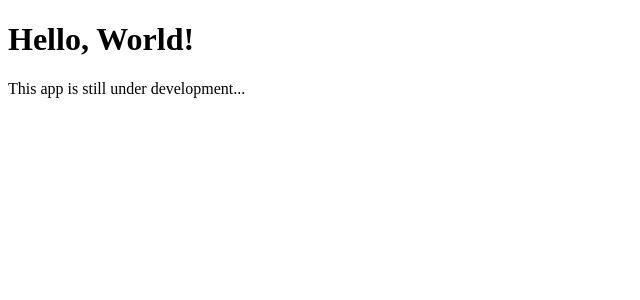
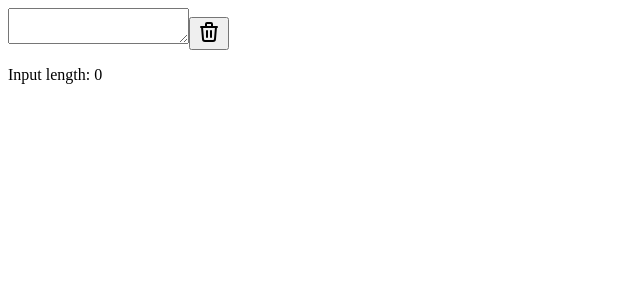
Before and after one commit to hilde801/qr-code-generator, a React (Vite) app: page / in a window 1280 px wide. Shown: the top 300 px of the page, without its empty margins (0-640 px from the left). Built offline with nearby package versions, Linux system fonts and the light colour scheme.

Commit message:
Added and implemented UserInput component

```diff
--- a/src/components/app/index.tsx
+++ b/src/components/app/index.tsx
@@ -1,10 +1,12 @@
 import { FC } from "react";
+import UserInput from "../userinput";
 
 const App: FC = () => {
+	const onInputUserInput = (text: string) => {};
+
 	return (
 		<>
-			<h1>Hello, World!</h1>
-			<p>This app is still under development...</p>
+			<UserInput onInput={onInputUserInput} />
 		</>
 	);
 };
--- /dev/null
+++ b/src/components/userinput/index.tsx
@@ -0,0 +1,33 @@
+import { FC, FormEvent, FormEventHandler, MouseEventHandler, useState } from "react";
+import IconTrash from "../../icons/icontrash";
+import UserInputProps from "./props";
+
+const UserInput: FC<UserInputProps> = (props: UserInputProps) => {
+	const [inputLength, setInputLength] = useState<number>(0);
+
+	const onInputTextArea: FormEventHandler = (event: FormEvent<HTMLTextAreaElement>): void => {
+		event.preventDefault();
+
+		setInputLength(event.currentTarget.value.length);
+		props.onInput(event.currentTarget.value);
+	};
+
+	const onClickResetButton: MouseEventHandler = () => {
+		setInputLength(0);
+		props.onInput("");
+	};
+
+	return (
+		<form>
+			<textarea onInput={onInputTextArea}></textarea>
+
+			<button type={"reset"} onClick={onClickResetButton}>
+				<IconTrash />
+			</button>
+
+			<p>{`Input length: ${inputLength}`}</p>
+		</form>
+	);
+};
+
+export default UserInput;
--- /dev/null
+++ b/src/components/userinput/props.ts
@@ -0,0 +1,5 @@
+type UserInputProps = {
+	onInput: (text: string) => void;
+};
+
+export default UserInputProps;
```
Also changed, not shown: src/icons/icontrash.tsx (line endings or trailing spaces).
